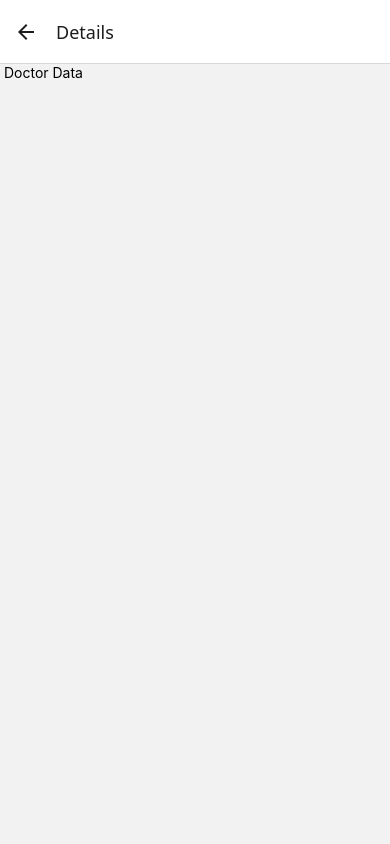
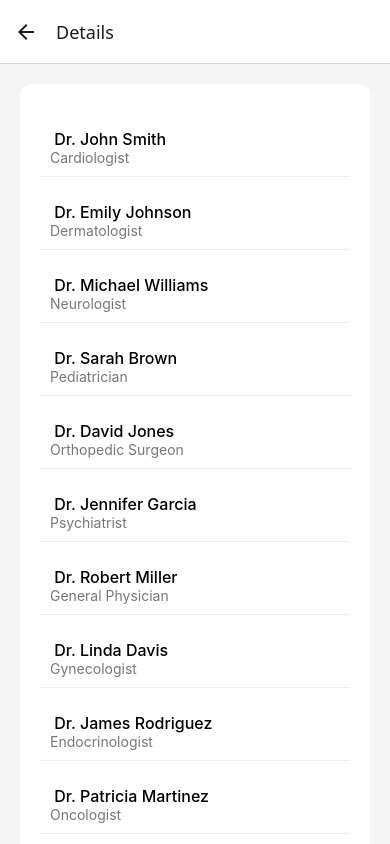
Before and after one commit to yashrajsinh/Toast, a React Native app: screen /Details in a window 390 px wide. Shown: the top 844 px of the page. Built offline with nearby package versions, Linux system fonts and the light colour scheme.

Commit message:
Dr. list renders in 2nd page
- Added custom css to render DR list and it shows on 2nd page
- used map and index to render

```diff
--- a/src/components/ButtonToast/ButtonToast.tsx
+++ b/src/components/ButtonToast/ButtonToast.tsx
@@ -29,7 +29,6 @@ export default function ButtonToast() {
       >
         <Text> Surprise Me !</Text>
       </TouchableOpacity>
-      {/* === Next BTN  ===*/}
     </View>
   );
 }
--- a/src/components/DoctorList/DoctorList.tsx
+++ b/src/components/DoctorList/DoctorList.tsx
@@ -1,5 +1,8 @@
 import { View, Text, ScrollView, StyleSheet } from 'react-native';
 import React from 'react';
+
+//Data
+import data from '../../data/DoctorData';
 {
   /* ===
   This shows the scroll view to the user rendering data from data.js
@@ -9,8 +12,12 @@ export default function DoctorList() {
   return (
     <ScrollView contentContainerStyle={styles.container}>
       <View style={styles.card}>
-        <Text style={styles.title}>Doctor List</Text>
-        <Text style={styles.subtitle}>Available doctors will appear here</Text>
+        {data.map((doctor, index) => (
+          <View key={index} style={styles.doctorItem}>
+            <Text style={styles.doctorName}> {doctor.name}</Text>
+            <Text style={styles.doctorSpeciality}>{doctor.type}</Text>
+          </View>
+        ))}
       </View>
     </ScrollView>
   );
@@ -35,4 +42,17 @@ const styles = StyleSheet.create({
     marginTop: 6,
     color: '#666',
   },
+  doctorItem: {
+    marginTop: 15,
+    padding: 10,
+    borderBottomWidth: 1,
+    borderBottomColor: '#eee',
+  },
+  doctorName: {
+    fontSize: 16,
+    fontWeight: '500',
+  },
+  doctorSpeciality: {
+    color: '#777',
+  },
 });
--- a/src/screens/DoctorScreen.tsx
+++ b/src/screens/DoctorScreen.tsx
@@ -1,12 +1,13 @@
-import { View, Text } from 'react-native';
 import React from 'react';
 import { SafeAreaView, SafeAreaProvider } from 'react-native-safe-area-context';
+//Component
+import DoctorList from '../components/DoctorList/DoctorList';
 
 export default function MovieData() {
   return (
     <SafeAreaProvider>
       <SafeAreaView>
-        <Text> Doctor Data </Text>
+        <DoctorList />
       </SafeAreaView>
     </SafeAreaProvider>
   );
--- a/src/screens/HomeScreen.tsx
+++ b/src/screens/HomeScreen.tsx
@@ -1,4 +1,3 @@
-import { View, Text } from 'react-native';
 import React from 'react';
 import { SafeAreaView } from 'react-native-safe-area-context';
 
@@ -12,6 +11,7 @@ export default function HomeScreen({ navigation }: any) {
     <SafeAreaView style={{ flex: 1 }}>
       <ExitApp />
       <ButtonToast />
+      {/* === Next BTN with onClick prop === */}
       <NextButton onClick={() => navigation.navigate('Details')} />
     </SafeAreaView>
   );
```
